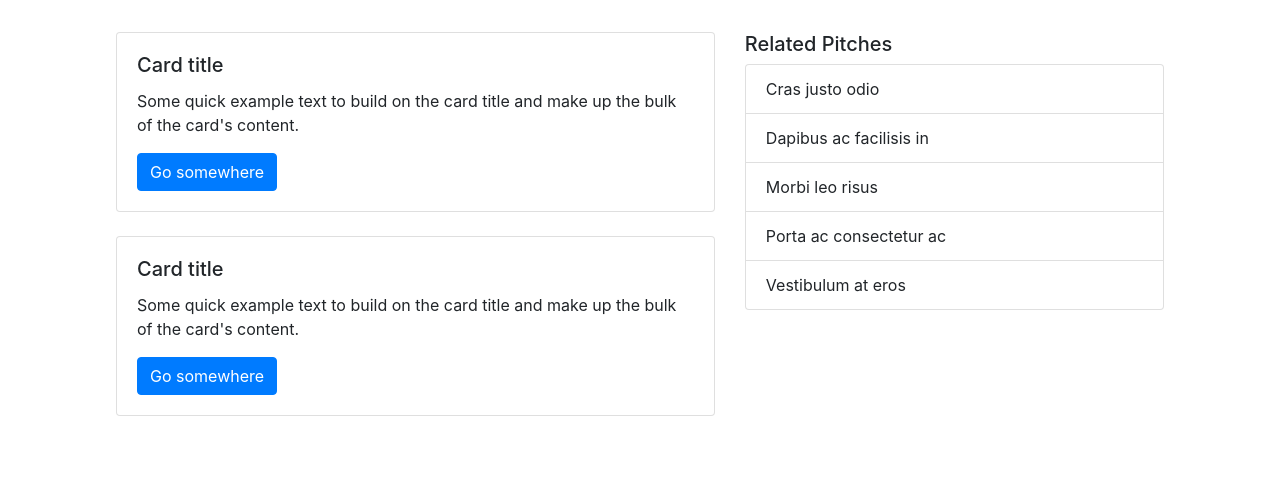
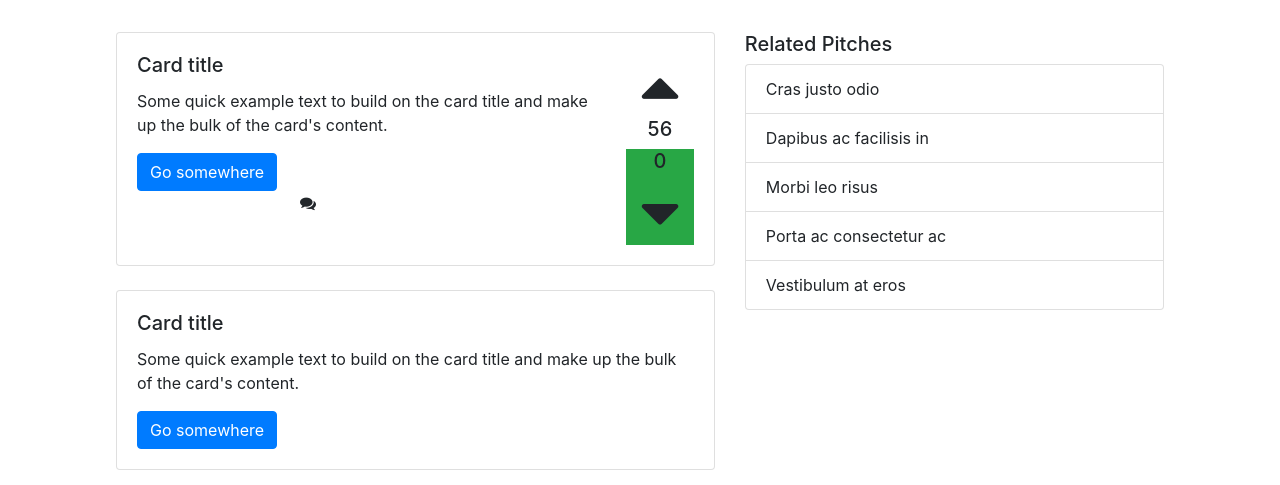
Before and after one commit to k-koech/Notebook, a Flask app: page / in a window 1280 px wide. Shown: the part 56-541 px from the top of the page. Run offline with Flask 2, Linux system fonts and the light colour scheme; some libraries are stand-ins or nearby versions.

Commit message:
updated index and added index.css files

```diff
--- /dev/null
+++ b/app/static/css/index.css
@@ -0,0 +1,5 @@
+.votes
+{
+  background-color: #ff89 !important;
+  border: 1px solid red;
+}
--- a/app/templates/base.html
+++ b/app/templates/base.html
@@ -8,6 +8,7 @@
         <title> Pitches </title>
         {% endif %}
         <link rel="stylesheet" href="https://cdn.jsdelivr.net/npm/bootstrap@4.6.0/dist/css/bootstrap.min.css" integrity="sha384-B0vP5xmATw1+K9KRQjQERJvTumQW0nPEzvF6L/Z6nronJ3oUOFUFpCjEUQouq2+l" crossorigin="anonymous">
+        <link rel="stylesheet" href="https://cdnjs.cloudflare.com/ajax/libs/font-awesome/4.7.0/css/font-awesome.min.css" integrity="sha512-SfTiTlX6kk+qitfevl/7LibUOeJWlt9rbyDn92a1DqWOw9vWG2MFoays0sgObmWazO5BQPiFucnnEAjpAB+/Sw==" crossorigin="anonymous" referrerpolicy="no-referrer" />
     </head>
     <body>
         <!-- Navbar block  -->
--- a/app/templates/index.html
+++ b/app/templates/index.html
@@ -13,10 +13,32 @@
     <div class="col-md-7">
         <div class="card mb-4" >
             <div class="card-body">
-              <h5 class="card-title">Card title</h5>
-              <p class="card-text">Some quick example text to build on the card title and make up the bulk of the card's content.</p>
-              <a href="#" class="btn btn-primary">Go somewhere</a>
+                <div class="row">
+                    <div class="col-md-10">
+                        <h5 class="card-title">Card title</h5>
+                        <p class="card-text">Some quick example text to build on the card title and make up the bulk of the card's content.</p>
+                        <a href="#" class="btn btn-primary">Go somewhere</a>
+                        <div class="row">
+                            <div class="col-md-4"></div>
+                            <div class="col-md-4"><i class="fa fa-comments" aria-hidden="true"></i></div>
+                        </div>
+                    </div>
+
+                    <div class="col-md-2 text-center">
+                        <div class="bg-darkk votes">
+                            <i class="fa fa-caret-up fa-4x" aria-hidden="true"></i>
+                            <h5>56</h5>
+                        </div>
+                        <div class="bg-success votes">
+                            <h5>0</h5>
+                            <i class="fa fa-caret-down fa-4x" aria-hidden="true"></i>
+                        </div>
+
+                    </div>
+                </div>
+
             </div>
+
         </div>
         <div class="card" >
             <div class="card-body">
```
